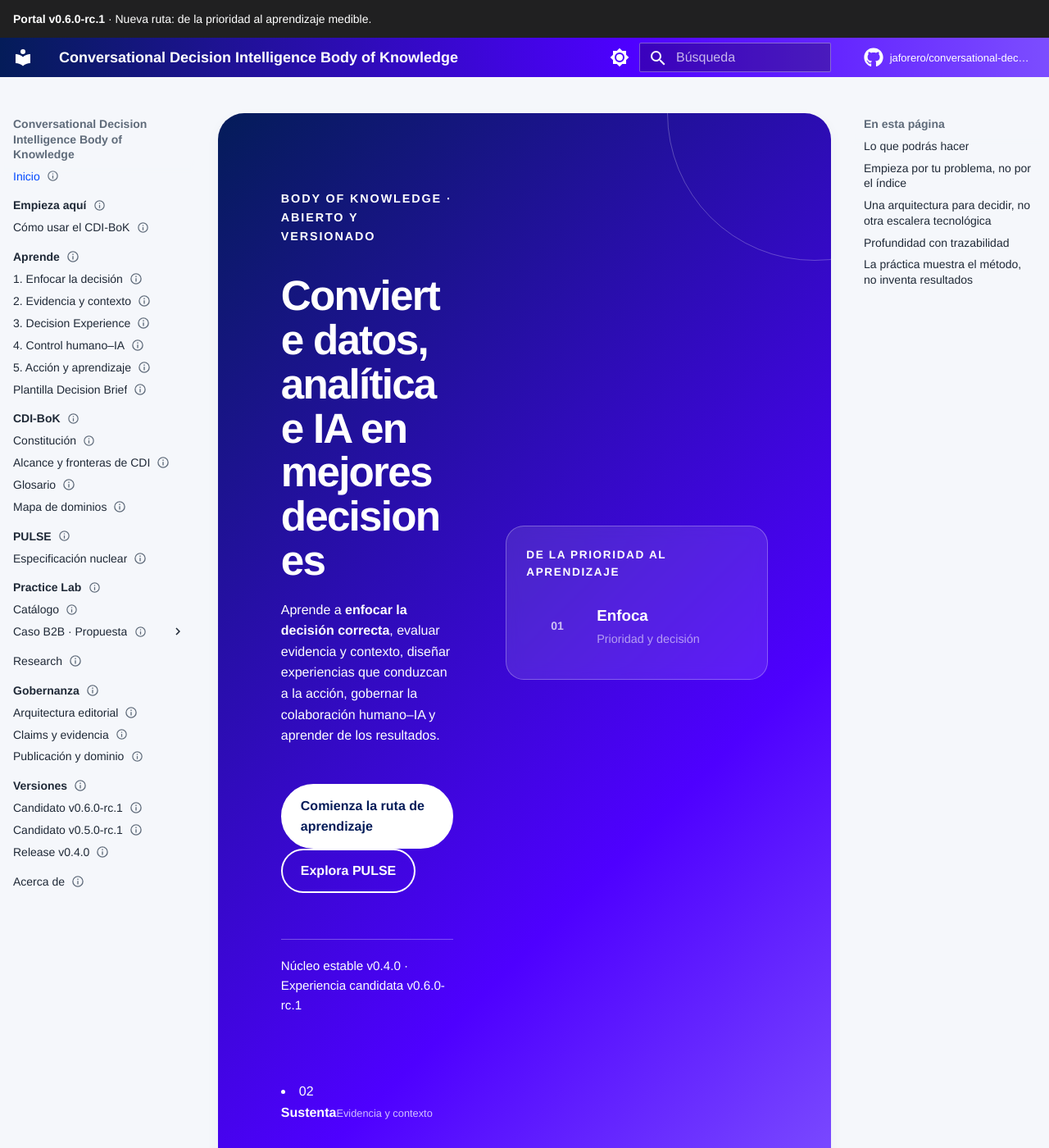
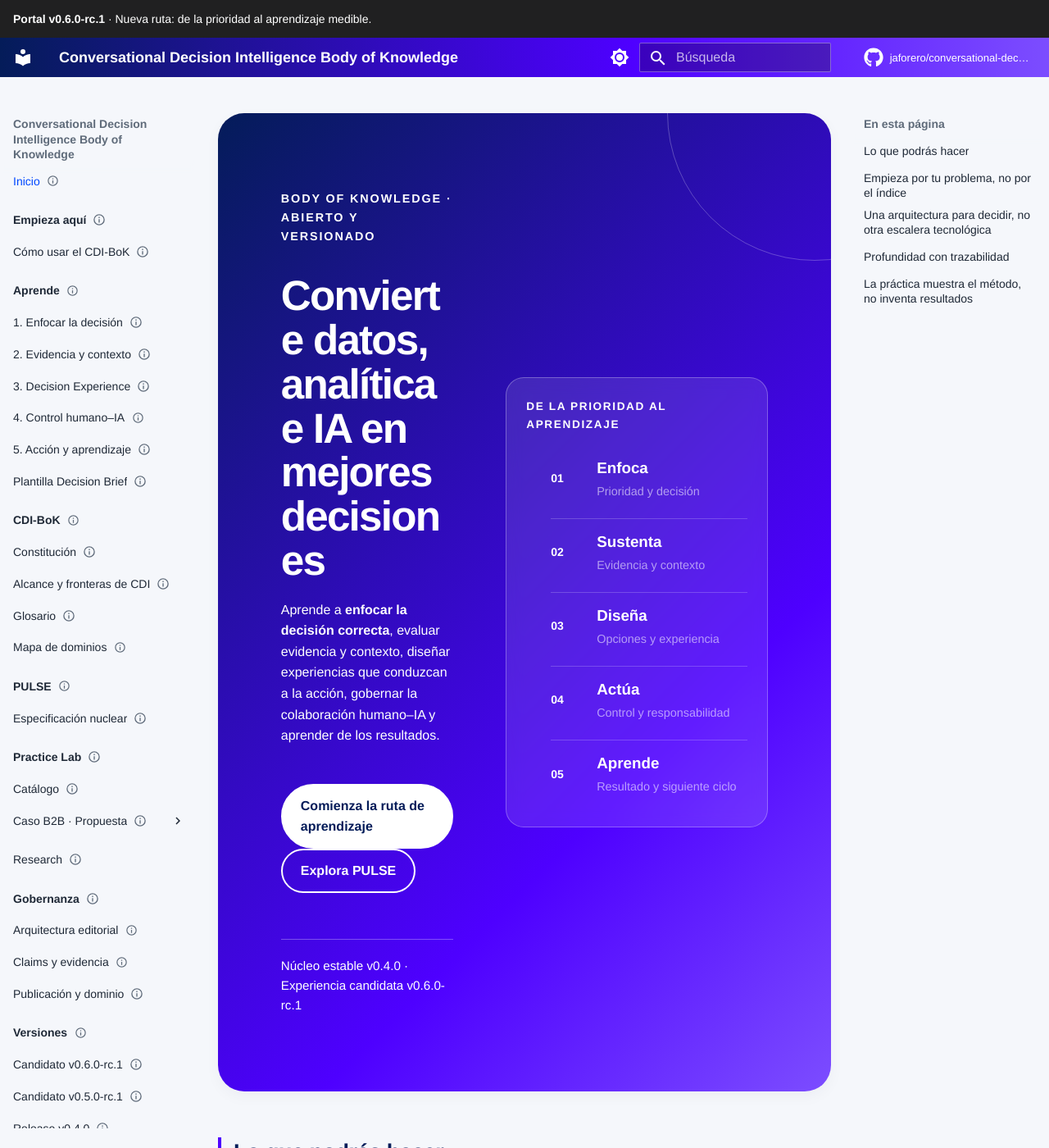
Before and after one commit to jaforero/conversational-decision-intelligence-bok, an MkDocs documentation site: the page built from docs/index.md, in a window 1280 px wide and 1400 px high. Shown: the whole window at 82% size. Built offline with MkDocs 1.6.1 and Material for MkDocs 9.7.7, drawn with Linux system fonts in a browser that asks for light colours; some web fonts are replaced; comment, search, counter and statistics services are not loaded.

Commit message:
fix: close Sprint 4 accessibility gates

```diff
--- a/docs/assets/stylesheets/cdi-bok.css
+++ b/docs/assets/stylesheets/cdi-bok.css
@@ -8,6 +8,11 @@
 
 .md-content__inner {
   padding-bottom: 3rem;
+}
+
+.md-nav__link {
+  align-items: center;
+  min-height: 1.5rem;
 }
 
 .md-content__inner > p,
@@ -119,10 +124,14 @@
   border-top: 0;
 }
 
-.cdi-hero__route li > span {
+.cdi-hero__route-index {
   color: color-mix(in srgb, var(--jf-white) 72%, transparent);
   font-size: 0.7rem;
   font-weight: 800;
+}
+
+.cdi-hero__route-copy {
+  min-width: 0;
 }
 
 .cdi-hero__route strong,
@@ -397,6 +406,7 @@ a.cdi-card:hover {
 .cdi-learning-step small {
   color: var(--cdi-secondary);
   margin-top: 0.2rem;
+  opacity: 1;
 }
 
 .md-typeset table:not([class]) {
--- a/docs/index.md
+++ b/docs/index.md
@@ -40,11 +40,11 @@ Aprende a **enfocar la decisión correcta**, evaluar evidencia y contexto, dise
 <div class="cdi-hero__route" aria-label="Ruta desde una prioridad hasta aprendizaje medible">
 <span class="cdi-hero__route-label">DE LA PRIORIDAD AL APRENDIZAJE</span>
 <ol>
-<li><span>01</span><div><strong>Enfoca</strong><small>Prioridad y decisión</small></div></li>
-<li><span>02</span><div><strong>Sustenta</strong><small>Evidencia y contexto</small></div></li>
-<li><span>03</span><div><strong>Diseña</strong><small>Opciones y experiencia</small></div></li>
-<li><span>04</span><div><strong>Actúa</strong><small>Control y responsabilidad</small></div></li>
-<li><span>05</span><div><strong>Aprende</strong><small>Resultado y siguiente ciclo</small></div></li>
+<li><span class="cdi-hero__route-index">01</span><span class="cdi-hero__route-copy"><strong>Enfoca</strong><small>Prioridad y decisión</small></span></li>
+<li><span class="cdi-hero__route-index">02</span><span class="cdi-hero__route-copy"><strong>Sustenta</strong><small>Evidencia y contexto</small></span></li>
+<li><span class="cdi-hero__route-index">03</span><span class="cdi-hero__route-copy"><strong>Diseña</strong><small>Opciones y experiencia</small></span></li>
+<li><span class="cdi-hero__route-index">04</span><span class="cdi-hero__route-copy"><strong>Actúa</strong><small>Control y responsabilidad</small></span></li>
+<li><span class="cdi-hero__route-index">05</span><span class="cdi-hero__route-copy"><strong>Aprende</strong><small>Resultado y siguiente ciclo</small></span></li>
 </ol>
 </div>
 </div>
```
Also changed, not shown: 2 other files.
